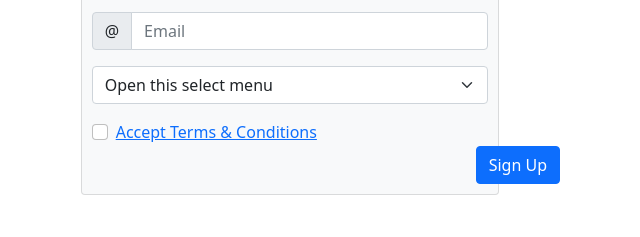
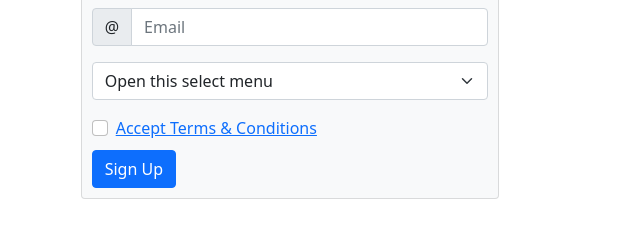
Before and after one commit to KgothatsoN/js-bootstrap-signup-form, a plain HTML site: page index.html in a window 1280 px wide. Shown: the part 357-594 px from the top of the page, without its empty margins (350-990 px from the left). Drawn offline with nearby package versions, Linux system fonts and the light colour scheme.

Commit message:
Signup button styling refactoring

```diff
--- a/css/main.css
+++ b/css/main.css
@@ -23,8 +23,7 @@ body    {
 }
 
 .signup-button  {
-    position: relative;
-    left: 24rem;
+    margin-top: 10px;
 }
 
 .error  {
```
